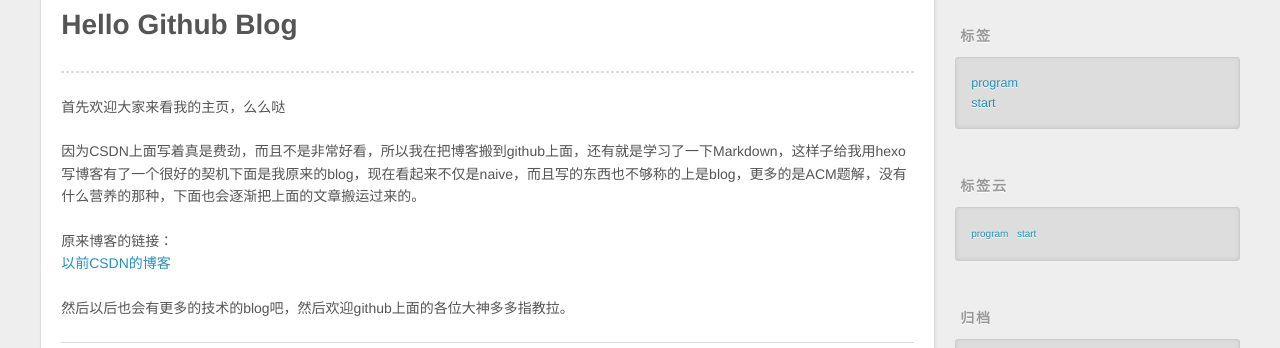
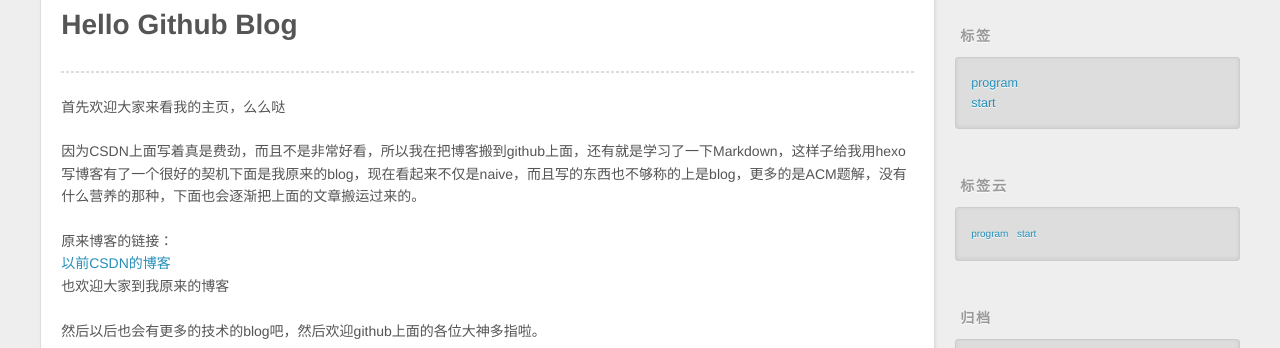
Before and after one commit to leoloveacm/leoloveacm.github.io, a plain HTML site: page 2017/03/15/hello-blog-on-github/index.html in a window 1280 px wide. Shown: the part 452-800 px from the top of the page. Drawn offline with nearby package versions, Linux system fonts and the light colour scheme.

Commit message:
Site updated: 2017-03-15 22:38:34

```diff
--- a/2017/03/15/hello-blog-on-github/index.html
+++ b/2017/03/15/hello-blog-on-github/index.html
@@ -15,7 +15,7 @@
 <meta property="og:description" content="Hello Github Blog
 首先欢迎大家来看我的主页，么么哒
 因为CSDN上面写着真是费劲，而且不是非常好看，所以我在把博客搬到github上面，还有就是学习了一下Markdown，这样子给我用hexo写博客有了一个很好的契机下面是我原来的blog，现在看起来不仅是naive，而且写的东西也不够称的上是blog，更多的是ACM题解，没有什么营养的那种，下面也会逐渐把上面的文章搬运过来的。">
-<meta property="og:updated_time" content="2017-03-15T10:11:27.000Z">
+<meta property="og:updated_time" content="2017-03-15T14:38:22.190Z">
 <meta name="twitter:card" content="summary">
 <meta name="twitter:title" content="hello blog on github">
 <meta name="twitter:description" content="Hello Github Blog
@@ -102,8 +102,8 @@
         <h1 id="Hello-Github-Blog"><a href="#Hello-Github-Blog" class="headerlink" title="Hello Github Blog"></a>Hello Github Blog</h1><hr>
 <p>首先欢迎大家来看我的主页，么么哒</p>
 <p>因为CSDN上面写着真是费劲，而且不是非常好看，所以我在把博客搬到github上面，还有就是学习了一下Markdown，这样子给我用hexo写博客有了一个很好的契机下面是我原来的blog，现在看起来不仅是naive，而且写的东西也不够称的上是blog，更多的是ACM题解，没有什么营养的那种，下面也会逐渐把上面的文章搬运过来的。</p>
-<p>原来博客的链接：<br><a href="http://blog.csdn.net/kissacm" target="_blank" rel="external">以前CSDN的博客</a></p>
-<p>然后以后也会有更多的技术的blog吧，然后欢迎github上面的各位大神多多指教拉。</p>
+<p>原来博客的链接：<br><a href="http://blog.csdn.net/kissacm" target="_blank" rel="external">以前CSDN的博客</a><br>也欢迎大家到我原来的博客</p>
+<p>然后以后也会有更多的技术的blog吧，然后欢迎github上面的各位大神多指啦。</p>
 
 
     </div>
```
Also changed, not shown: index.html (+2 -2 lines).
